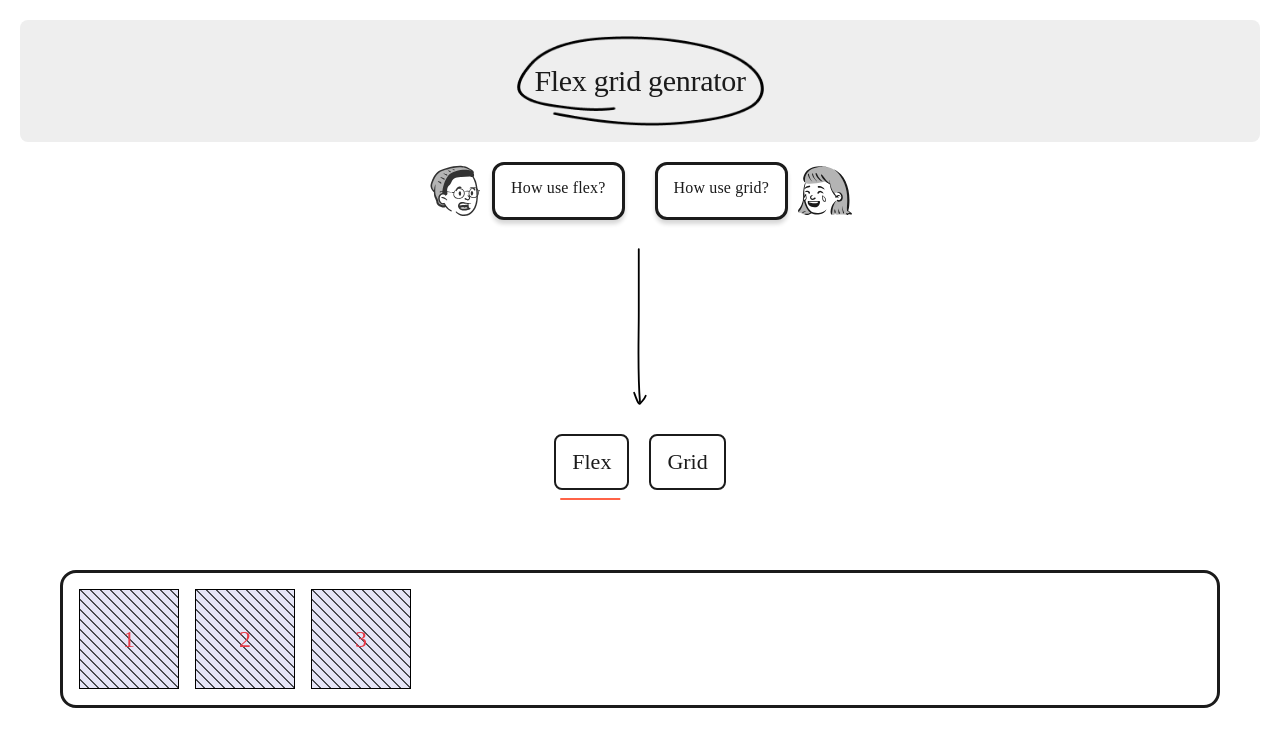
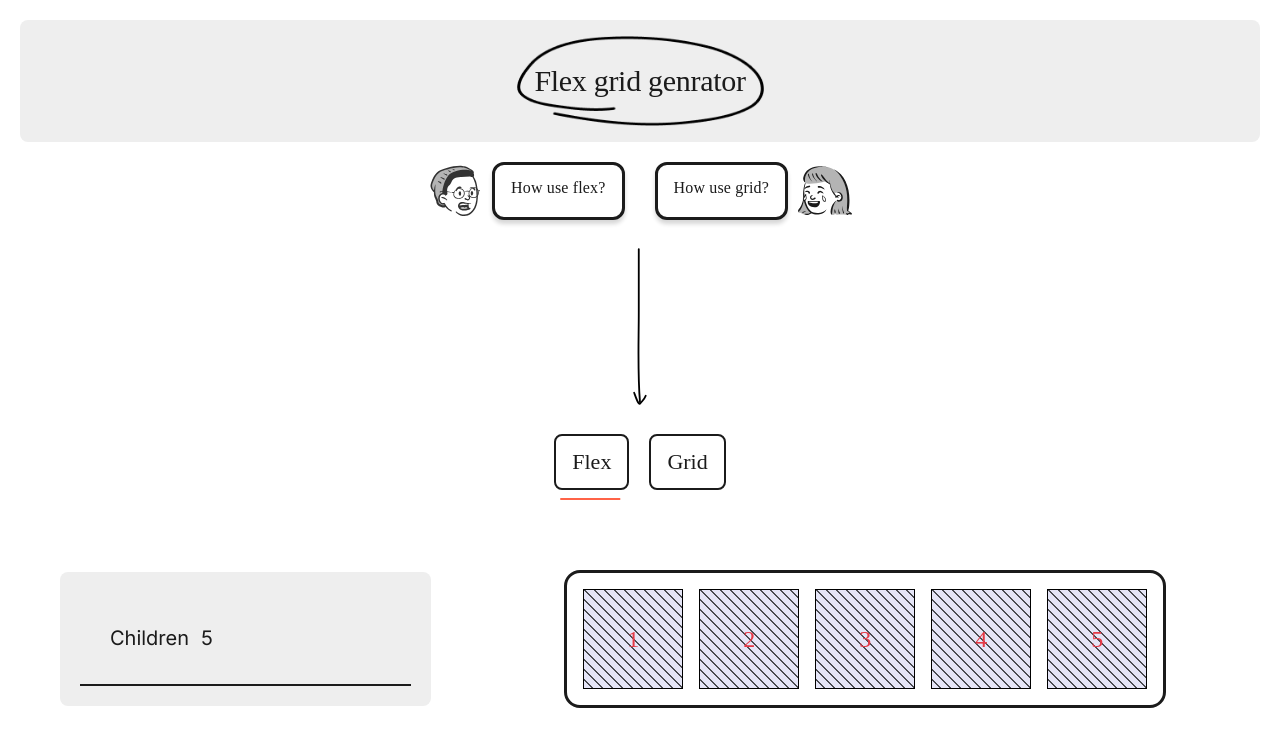
Before and after one commit to Andriikryl/flex-grid-generator, a Next.js app: page / in a window 1280 px wide. Shown: the top 746 px of the page. Built offline with nearby package versions, Linux system fonts and the light colour scheme.

Commit message:
add input Childe

```diff
--- a/src/components/flex/Flex.tsx
+++ b/src/components/flex/Flex.tsx
@@ -1,7 +1,8 @@
 "use client";
-import React from "react";
+import React, { useState } from "react";
 import style from "./style.module.css";
 import clsx from "clsx";
+import { InputFrame } from "../inputFrame/InputFrame";
 
 interface BoxBlock {
   amount: number;
@@ -9,11 +10,26 @@ interface BoxBlock {
 }
 
 export default function Flex() {
+  const [children, setChildren] = useState(5);
+  const [gap, setGap] = useState(5);
   return (
     <div className={style.hero}>
-      <div>
-        <div></div>
-        <BoxBlock amount={3} type="little" />
+      <div className={style.blog__box}>
+        <div className={style.blog__sidebar}>
+          <div className={style.input__wrapper}>
+            <InputFrame
+              className={style.form__angel}
+              value={children}
+              set={setChildren}
+              numberLabel="Children"
+            ></InputFrame>
+          </div>
+        </div>
+        <div className={style.blog__content}>
+          <div className={style.blog__wrapper}>
+            <BoxBlock amount={children} type="little" />
+          </div>
+        </div>
       </div>
     </div>
   );
--- a/src/components/flex/style.module.css
+++ b/src/components/flex/style.module.css
@@ -1,7 +1,33 @@
-.cube{
-    width: 300px;
-    height: 300px;
-    background-color: black;
+.blog__box{
+	display: flex;
+    align-items: center;
+	flex-wrap: wrap;
+    gap: clamp(20px, 5vw + 1rem, 130px);
+}
+
+.blog__content{
+	flex-basis: 0;
+	flex-grow: 999;
+	min-inline-size: 50%;
+}
+.input__wrapper{
+    border-bottom: 2px solid var(--black, #1B1B1B);
+}
+
+.blog__wrapper{
+	display: flex;
+    align-items: center;
+	justify-content: center;
+	flex-wrap: wrap;
+	gap: 30px;
+}
+
+.blog__sidebar{
+    padding: 20px;
+    border-radius: 8px;
+    background: var(--gray-1, #EEE);
+	flex-basis: 370px;
+	flex-grow: 1;
 }
 
 .blocks__box{
--- a/src/components/inputFrame/InputFrame.tsx
+++ b/src/components/inputFrame/InputFrame.tsx
@@ -3,7 +3,6 @@ import style from "./style.module.css";
 import clsx from "clsx";
 import VisuallyHidden from "../visuallyhidden/VisuallyHidden";
 interface InputProps {
-  rangeLabel: string;
   numberLabel: string;
   value: number;
   set: (newValue: number) => void;
@@ -15,7 +14,6 @@ interface InputProps {
 
 export function InputFrame({
   value,
-  rangeLabel,
   numberLabel,
   set,
   min = -500,
@@ -24,29 +22,12 @@ export function InputFrame({
   step = 1,
 }: InputProps) {
   const id = useId();
-  const rangeValumeId = `${id}-range-value`;
   const numberValumeId = `${id}-number-value`;
   return (
     <form className={clsx(style.form, className)}>
       <div className={style.label__box}>
-        <label className={style.label} htmlFor={rangeValumeId}>
-          {rangeLabel}
-        </label>
-        <input
-          className={style.input}
-          value={value}
-          id={rangeValumeId}
-          type="range"
-          min={min}
-          max={max}
-          step={step}
-          onChange={(e) => set(parseFloat(e.target.value))}
-        />
-      </div>
-
-      <div className={style.label__box}>
         <label className={style.label} htmlFor={numberValumeId}>
-          <VisuallyHidden>{numberLabel}</VisuallyHidden>
+          {numberLabel}
         </label>
         <input
           className={clsx(style.input__number)}
--- a/src/components/inputFrame/style.module.css
+++ b/src/components/inputFrame/style.module.css
@@ -3,8 +3,7 @@
     align-items: center;
     gap: 10px;
     flex-wrap: wrap;
-    margin-block-start: 10px;
-    border: 1px solid white;
+    margin-block: 10px;
 }
 
 .input__group{
@@ -13,7 +12,7 @@
 }
 
 .label{
-    color: white;
+    color: #1B1B1B;
     padding-inline-start: 10px;
     font-size: 20px;
 }
@@ -29,7 +28,7 @@
 .input__number{
     background-color: transparent;
     border: none;
-    color: #edede9;
+    color: #1B1B1B;
     font-size: 20px;
 }
 
```
Lines whose indentation alone changed are shown as unchanged.
